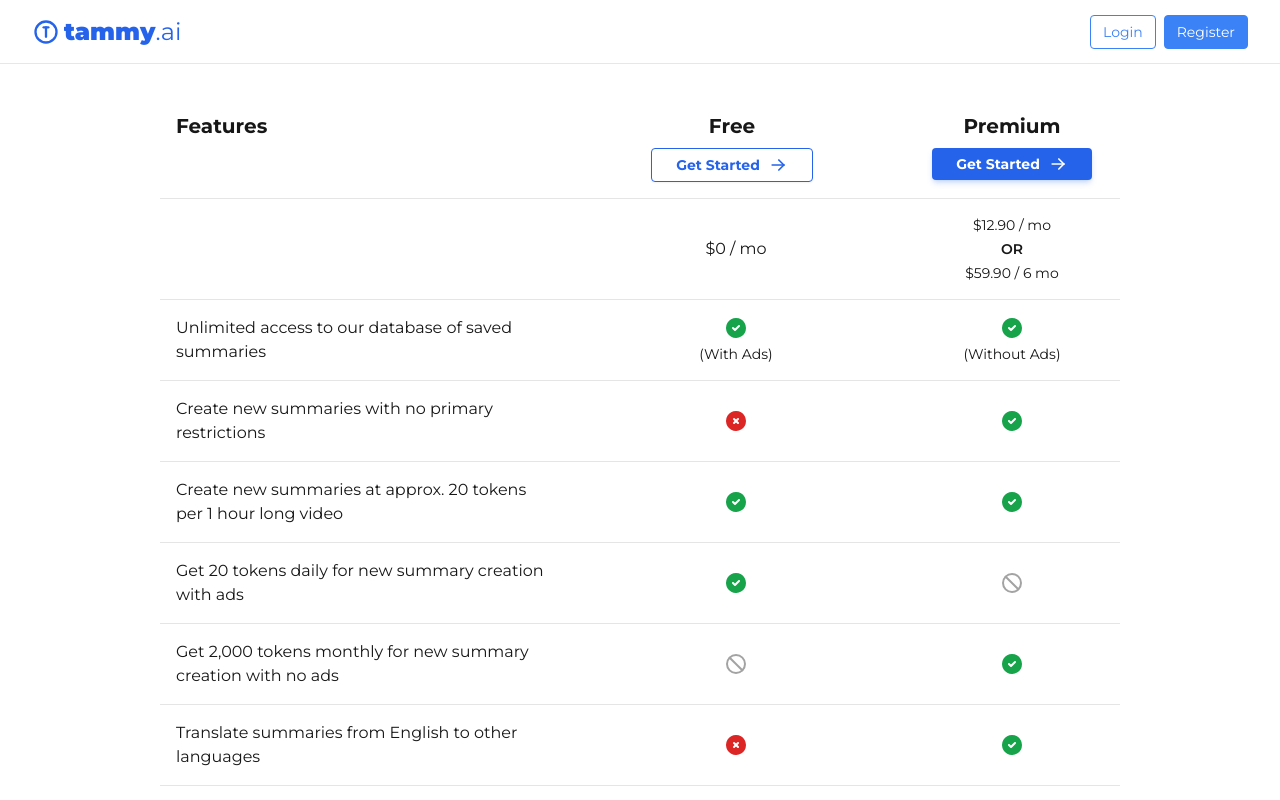
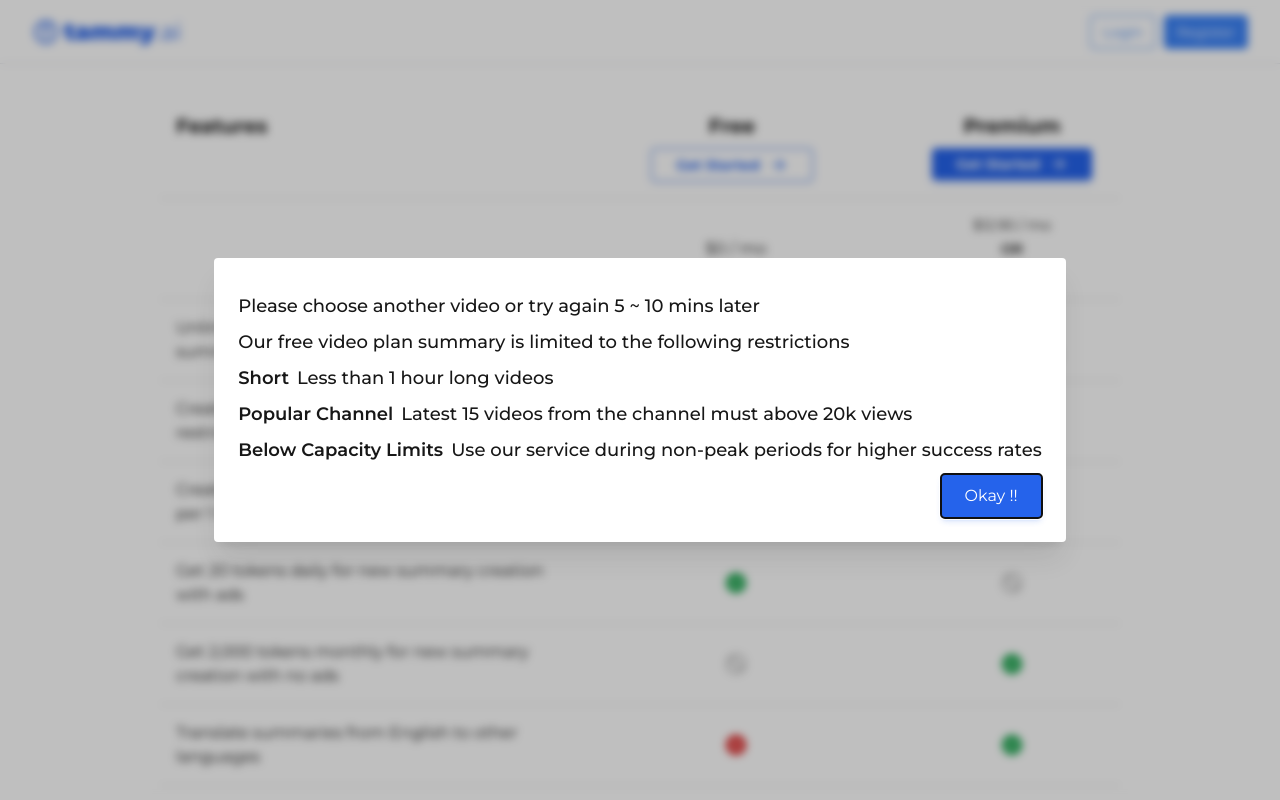
Before and after one commit to zaidakhterr/app-tammy-ai, a Next.js app: page /subscription in a window 1280 px wide. Shown: the top 800 px of the page. Built offline with nearby package versions, Linux system fonts and the light colour scheme.

Commit message:
error modal fixed

```diff
--- a/components/ErrorModal.js
+++ b/components/ErrorModal.js
@@ -1,22 +1,34 @@
 import { Dialog, Transition } from "@headlessui/react";
-import { Fragment } from "react";
+import React, { Fragment } from "react";
+import Button from "./Button";
 
 export default function ErrorModal({
-  errorMessage,
   buttonText = "Okay !!",
   state = true,
   setState,
 }) {
+  const errorMessages = [
+    "Please choose another video or try again 5 ~ 10 mins later",
+    "Our free video plan summary is limited to the following restrictions",
+    <span key={""} className="flex gap-2 whitespace-nowrap">
+      <h2 className="font-semibold">Short </h2>
+      <p> Less than 1 hour long videos</p>
+    </span>,
+    <span key={""} className="flex gap-2 whitespace-nowrap">
+      <h2 className="font-semibold">Popular Channel </h2>
+      <p> Latest 15 videos from the channel must above 20k views</p>
+    </span>,
+    <span key={""} className="flex gap-2 whitespace-nowrap">
+      <h2 className="font-semibold">Below Capacity Limits </h2>
+      <p> Use our service during non-peak periods for higher success rates </p>
+    </span>,
+  ];
   return (
     <>
-      <Transition appear show={state} as={Fragment}>
-        <Dialog
-          as="div"
-          className="relative z-10"
-          onClose={() => setState(false)}
-        >
+      <Transition appear show={state} as={React.Fragment}>
+        <Dialog as="div" className="relative z-[100]" onClose={setState}>
           <Transition.Child
-            as={Fragment}
+            as={React.Fragment}
             enter="ease-out duration-300"
             enterFrom="opacity-0"
             enterTo="opacity-100"
@@ -24,13 +36,13 @@ export default function ErrorModal({
             leaveFrom="opacity-100"
             leaveTo="opacity-0"
           >
-            <div className="fixed inset-0 bg-black bg-opacity-25" />
+            <div className="fixed inset-0 bg-black bg-opacity-25 backdrop-blur-sm" />
           </Transition.Child>
 
           <div className="fixed inset-0 overflow-y-auto">
             <div className="flex min-h-full items-center justify-center p-4 text-center">
               <Transition.Child
-                as={Fragment}
+                as={React.Fragment}
                 enter="ease-out duration-300"
                 enterFrom="opacity-0 scale-95"
                 enterTo="opacity-100 scale-100"
@@ -38,47 +50,24 @@ export default function ErrorModal({
                 leaveFrom="opacity-100 scale-100"
                 leaveTo="opacity-0 scale-95"
               >
-                <Dialog.Panel className="w-full max-w-md transform overflow-hidden rounded-2xl bg-red-900 p-6 text-left align-middle shadow-xl transition-all">
-                  <Dialog.Title
-                    as="h3"
-                    className="text-lg font-medium leading-6 text-neutral-200"
-                  >
-                    {errorMessage && errorMessage}
-                  </Dialog.Title>
-                  <div className="mt-2">
-                    <h1 className="mt-3 text-sm">
-                      Our Free Video Summary is limited to following
-                      restrictions
-                    </h1>
-                    <span className="mt-5 flex w-auto gap-6 text-neutral-100">
-                      <h1 className="font-semibold"> Short </h1>
-                      <p> less than 1 hour long videos</p>
-                    </span>
-                    <span className="flex text-neutral-100">
-                      <h1 className="font-semibold"> Popular Channel </h1>
-                      <p>
-                        latest 15 videos from channel must average above 20k
-                        views
-                      </p>
-                    </span>
-                    <span className="flex text-neutral-100">
-                      <h1 className="font-semibold"> Below Capacity Rates</h1>
-                      <p>
-                        Use our service during non-peak periods for higher
-                        success rates
-                      </p>
-                    </span>
-                    {/* <p className="text-sm "> {errorMessage && errorMessage}</p> */}
-                  </div>
+                <Dialog.Panel className="w-fit max-w-fit transform overflow-hidden rounded bg-white p-6 text-left align-middle shadow-xl shadow-neutral-800/10 transition-all dark:bg-neutral-800">
+                  {errorMessages?.map(val => {
+                    return (
+                      <>
+                        <Dialog.Title
+                          as="h3"
+                          className="my-3  text-lg font-medium leading-6"
+                        >
+                          {val}
+                        </Dialog.Title>
+                      </>
+                    );
+                  })}
 
-                  <div className="mt-4 ">
-                    <button
-                      type="button"
-                      className="inline-flex min-w-full justify-center rounded-md border border-transparent bg-blue-100 px-4 py-2 text-sm font-medium text-blue-900 hover:bg-blue-200 focus:outline-none focus-visible:ring-2 focus-visible:ring-blue-500 focus-visible:ring-offset-2"
-                      onClick={() => setState(false)}
-                    >
-                      {buttonText && buttonText}
-                    </button>
+                  <div className="flex w-full items-center justify-end gap-3">
+                    <Button type="button" onClick={() => setState(false)}>
+                      {buttonText}
+                    </Button>
                   </div>
                 </Dialog.Panel>
               </Transition.Child>
--- a/pages/_app.js
+++ b/pages/_app.js
@@ -1,4 +1,4 @@
-import React from "react";
+import React, { useState } from "react";
 import Head from "next/head";
 import { useRouter } from "next/router";
 import { QueryClient, QueryClientProvider } from "@tanstack/react-query";
@@ -11,6 +11,7 @@ import { AuthProvider } from "@/utils/useAuth";
 import { Banner } from "@/components/Banner";
 
 import "@/styles/globals.css";
+import ErrorModal from "@/components/ErrorModal";
 
 // const sans = Roboto_Flex({
 //   subsets: ["latin"],
@@ -23,6 +24,7 @@ const sans = Montserrat({
 });
 
 function MyApp({ Component, pageProps }) {
+  const [state, setState] = useState();
   const router = useRouter();
   const [queryClient] = React.useState(() => new QueryClient());
   const isAuthPage = router.pathname.startsWith("/auth");
@@ -55,6 +57,7 @@ function MyApp({ Component, pageProps }) {
           <ThemeProvider enableSystem={false}>
             <>
               <Banner />
+              <ErrorModal state={state} setState={setState} />
               {!isAuthPage && <Header />}
               <Component {...pageProps} />
               {!isAuthPage && <Footer />}
--- a/pages/index.js
+++ b/pages/index.js
@@ -36,7 +36,6 @@ dayjs.extend(relativeTime);
 
 const CreateSummaryForm = () => {
   const router = useRouter();
-
   const onSubmit = e => {
     e.preventDefault();
     console.log("Submitted");
```
